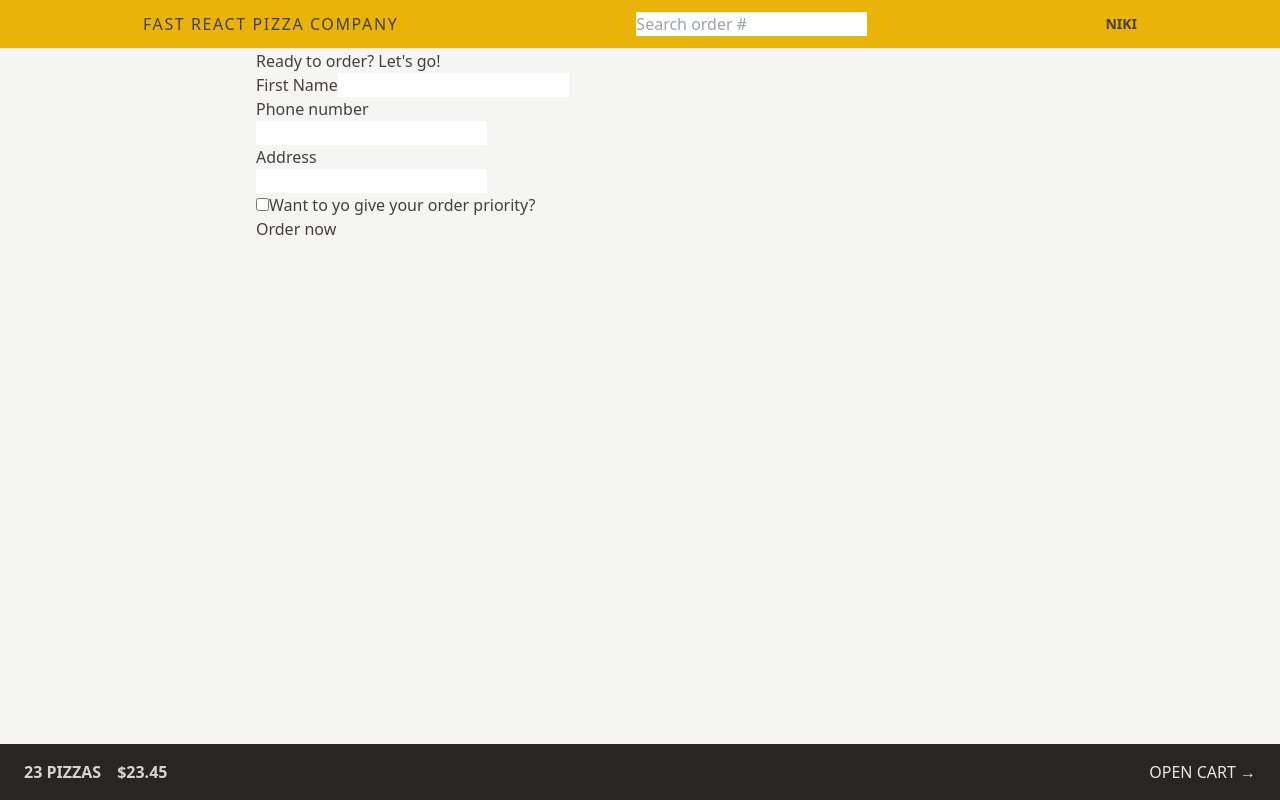
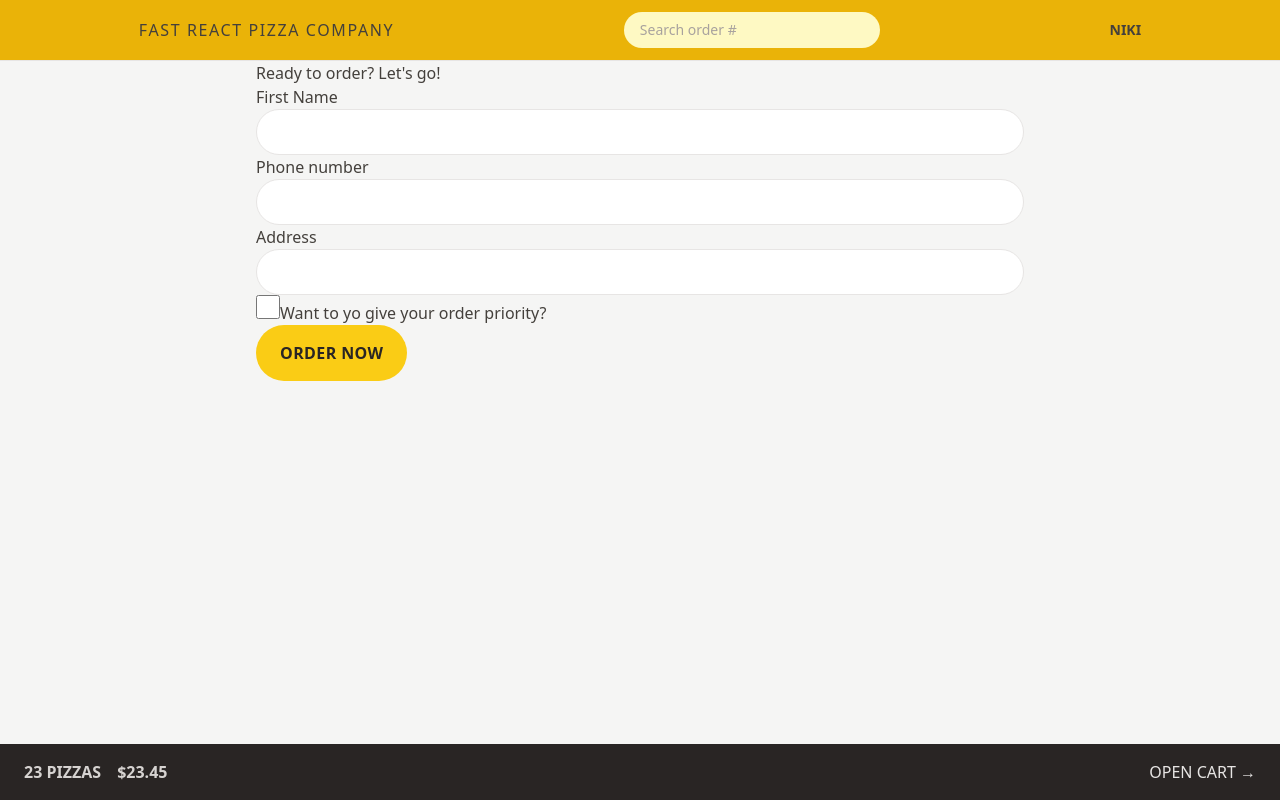
Before and after one commit to NikolayDimov/Fast-React-Pizza, a React (Vite) app: page /order/new in a window 1280 px wide. Built offline with nearby package versions, Linux system fonts and the light colour scheme.

Commit message:
Tailwinds - add Button and LinkButton

```diff
--- a/src/features/cart/Cart.tsx
+++ b/src/features/cart/Cart.tsx
@@ -1,23 +1,25 @@
-import { Link } from 'react-router-dom';
+import { Link } from "react-router-dom";
+import LinkButton from "../../ui/LinkButton";
+import Button from "../../ui/Button";
 
 const fakeCart = [
     {
         pizzaId: 12,
-    name: 'Mediterranean',
+        name: "Mediterranean",
         quantity: 2,
         unitPrice: 16,
         totalPrice: 32,
     },
     {
         pizzaId: 6,
-    name: 'Vegetale',
+        name: "Vegetale",
         quantity: 1,
         unitPrice: 13,
         totalPrice: 13,
     },
     {
         pizzaId: 11,
-    name: 'Spinach and Mushroom',
+        name: "Spinach and Mushroom",
         quantity: 1,
         unitPrice: 15,
         totalPrice: 15,
@@ -29,12 +31,13 @@
 
     return (
         <div>
-      <Link to="/menu">&larr; Back to menu</Link>
+            <LinkButton to="/menu">&larr; Back to menu</LinkButton>
 
             <h2>Your cart, %NAME%</h2>
 
             <div>
-        <Link to="/order/new">Order pizzas</Link>
+                <Button to="/order/new">Order pizzas</Button>
+
                 <button>Clear cart</button>
             </div>
         </div>
--- a/src/features/order/CreateOrder.tsx
+++ b/src/features/order/CreateOrder.tsx
@@ -1,6 +1,7 @@
 import { Form, redirect, useActionData, useNavigation } from "react-router-dom";
 import { PizzaOrder } from "./Order";
 import { createOrder } from "../../services/apiRestaurant";
+import Button from "../../ui/Button";
 
 export interface Order {
     customer: string;
@@ -57,13 +58,13 @@
             <Form method="POST">
                 <div>
                     <label>First Name</label>
-                    <input type="text" name="customer" required />
+                    <input className="input" type="text" name="customer" required />
                 </div>
 
                 <div>
                     <label>Phone number</label>
                     <div>
-                        <input type="tel" name="phone" required />
+                        <input className="input" type="tel" name="phone" required />
                     </div>
                     {formErrors?.phone && <p>{formErrors.phone}</p>}
                 </div>
@@ -71,12 +72,13 @@
                 <div>
                     <label>Address</label>
                     <div>
-                        <input type="text" name="address" required />
+                        <input className="input" type="text" name="address" required />
                     </div>
                 </div>
 
                 <div>
                     <input
+                        className="h-6 w-6 accent-yellow-400 focus:outline-none focus:ring focus:ring-yellow-400 focus:ring-offset-2"
                         type="checkbox"
                         name="priority"
                         id="priority"
@@ -88,7 +90,7 @@
 
                 <div>
                     <input type="hidden" name="cart" value={JSON.stringify(cart)} />
-                    <button disabled={isSubmitting}>{isSubmitting ? "Placing order..." : "Order now"}</button>
+                    <Button disabled={isSubmitting}>{isSubmitting ? "Placing order..." : "Order now"}</Button>
                 </div>
             </Form>
         </div>
--- a/src/features/order/SearchOrder.tsx
+++ b/src/features/order/SearchOrder.tsx
@@ -14,7 +14,12 @@
 
     return (
         <form onSubmit={handleSubmit}>
-            <input placeholder="Search order #" value={query} onChange={(e) => setQuery(e.target.value)} />
+            <input
+                placeholder="Search order #"
+                value={query}
+                onChange={(e) => setQuery(e.target.value)}
+                className="rounded-full px-4 py-2 text-sm bg-yellow-100 placeholder:text-stone-400 w-28 sm:w-64 sm:focus:w-72 transition-all duration-300 focus:outline-none focus:ring-yellow-500 focus:ring-opacity-50"
+            />
         </form>
     );
 };
--- a/src/features/user/CreateUser.tsx
+++ b/src/features/user/CreateUser.tsx
@@ -1,4 +1,5 @@
 import { useState } from "react";
+import Button from "../../ui/Button";
 
 function CreateUser() {
     const [username, setUsername] = useState("");
@@ -16,12 +17,12 @@
                 placeholder="Your full name"
                 value={username}
                 onChange={(e) => setUsername(e.target.value)}
-                className="w-72"
+                className="input w-72 mb-8"
             />
 
             {username !== "" && (
                 <div>
-                    <button>Start ordering</button>
+                    <Button>Start ordering</Button>
                 </div>
             )}
         </form>
--- a/src/index.css
+++ b/src/index.css
@@ -2,20 +2,12 @@
 @tailwind components;
 @tailwind utilities;
 
-
-/* body {
-  font-family: system-ui, -apple-system, BlinkMacSystemFont, 'Segoe UI', Roboto,
-    Oxygen, Ubuntu, Cantarell, 'Open Sans', 'Helvetica Neue', sans-serif;
-  background-color: #f7f7f7;
-  color: #444;
+@layer components {
+  .input {
+    @apply rounded-full border border-stone-200 px-4 py-2 text-sm transition-all duration-300 placeholder:text-stone-400 focus:outline-none focus:ring focus:ring-yellow-400 w-full md:px-5 md:py-3
+  }
 }
 
-.layout {
-  display: grid;
-  grid-template-rows: auto 1fr auto;
-  gap: 32px;
-  height: 100dvh;
-} */
 
 /* https://dev.to/afif/i-made-100-css-loaders-for-your-next-project-4eje */
 .loader {
--- /dev/null
+++ b/src/ui/Button.tsx
@@ -0,0 +1,28 @@
+import { Link } from "react-router-dom";
+
+interface ButtonProps {
+    children: React.ReactNode;
+    disabled?: boolean;
+    to: string;
+}
+
+const Button = ({ children, disabled, to }: ButtonProps) => {
+    const className =
+        "bg-yellow-400 uppercase font-semibold text-stone-800 py-3 px-4 inline-block tracking-wide rounded-full hover:bg-yellow-300 transition-colors duration-300 focus:outline-none focus:ring focus:ring-yellow-300 focus:ring-offset-2 disabled:cursor-not-allowed sm:px-6 sm:py-4";
+
+    if (to) {
+        return (
+            <Link to={to} className={className}>
+                {children}
+            </Link>
+        );
+    }
+
+    return (
+        <button disabled={disabled} className={className}>
+            {children}
+        </button>
+    );
+};
+
+export default Button;
--- a/src/ui/ErrorPage.tsx
+++ b/src/ui/ErrorPage.tsx
@@ -1,4 +1,5 @@
-import { useNavigate, useRouteError } from "react-router-dom";
+import { useRouteError } from "react-router-dom";
+import LinkButton from "./LinkButton";
 
 interface RouteError {
     data: string;
@@ -6,7 +7,6 @@
 }
 
 function ErrorPage() {
-    const navigate = useNavigate();
     const error = useRouteError() as RouteError | null;
 
     console.log(error);
@@ -15,7 +15,8 @@
         <div>
             <h1>Something went wrong 😢</h1>
             <p>{error?.data || error?.message}</p>
-            <button onClick={() => navigate(-1)}>&larr; Go back</button>
+
+            <LinkButton to="-1">&larr; Go back</LinkButton>
         </div>
     );
 }
--- /dev/null
+++ b/src/ui/LinkButton.tsx
@@ -0,0 +1,26 @@
+import { Link, useNavigate } from "react-router-dom";
+
+interface LinkButtonProps {
+    children: React.ReactNode;
+    to: string;
+}
+
+const LinkButton = ({ children, to }: LinkButtonProps) => {
+    const navigate = useNavigate();
+    const className = "text-sm text-blue-500 hover:text-blue-600 hover:underline";
+
+    if (to === "-1")
+        return (
+            <button className={className} onClick={() => navigate(-1)}>
+                {children}
+            </button>
+        );
+
+    return (
+        <Link to={to} className={className}>
+            {children}
+        </Link>
+    );
+};
+
+export default LinkButton;
```
Lines whose indentation alone changed are shown as unchanged.
